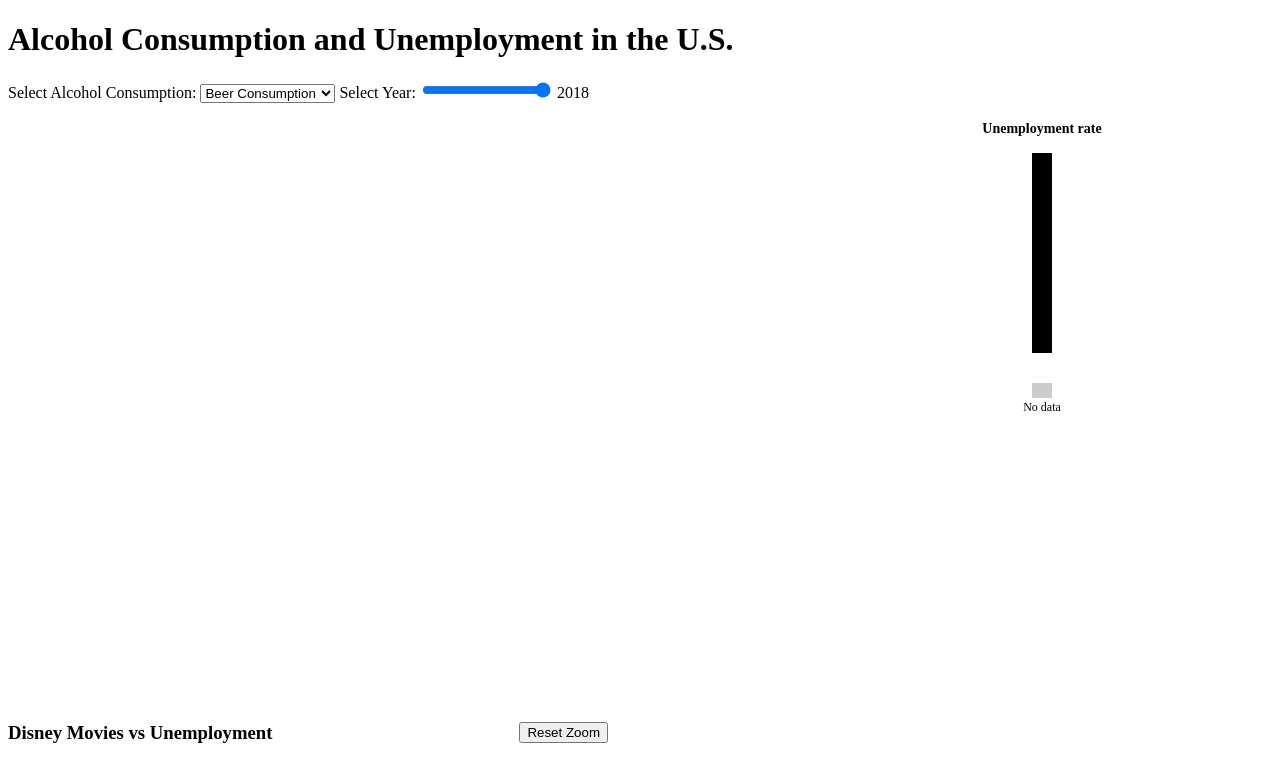
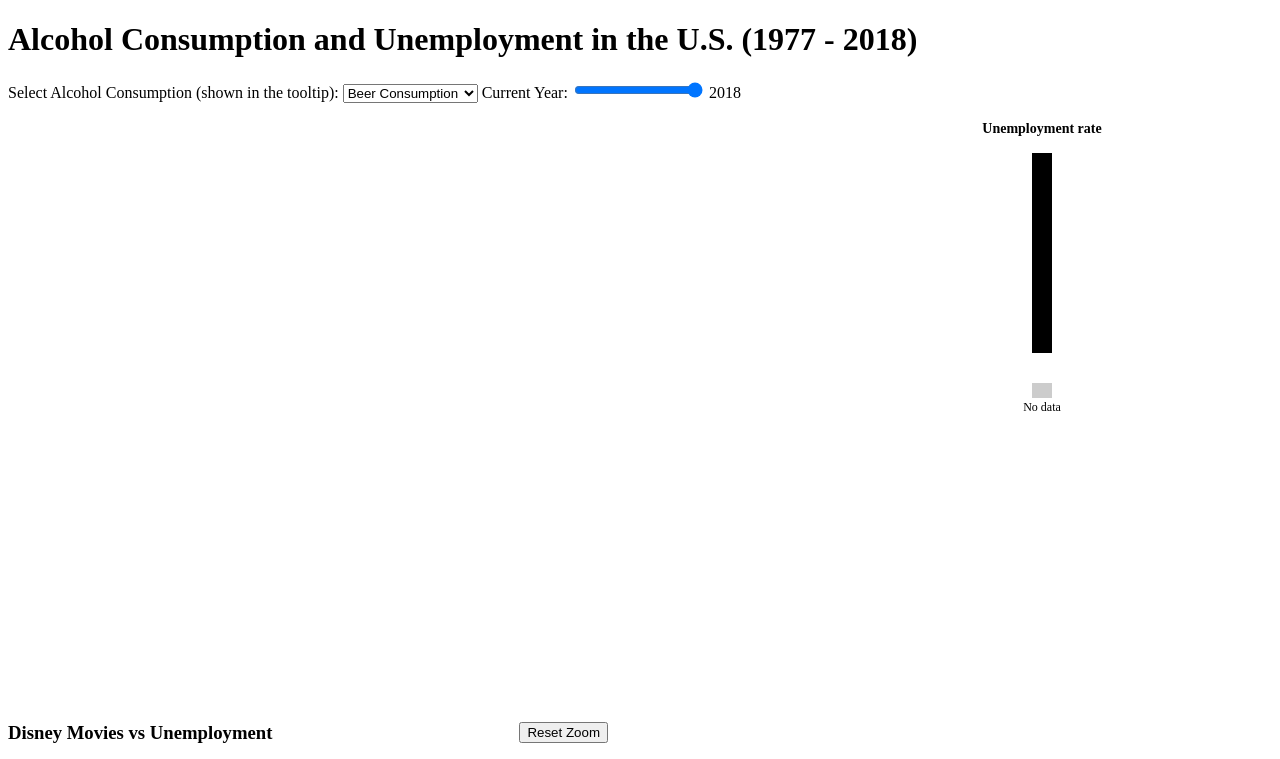
Before and after one commit to JadeWang-919/INFO-5100-Project-3, a plain HTML site: page index.html in a window 1280 px wide. Shown: the top 759 px of the page. Drawn offline with nearby package versions, Linux system fonts and the light colour scheme; no server answers.

Commit message:
Change some text in html

```diff
--- a/index.html
+++ b/index.html
@@ -10,8 +10,8 @@
     <link rel="stylesheet" href="Jade.css" />
   </head>
   <body>
-    <h1>Alcohol Consumption and Unemployment in the U.S.</h1>
-    <label for="dataType">Select Alcohol Consumption:</label>
+    <h1>Alcohol Consumption and Unemployment in the U.S. (1977 - 2018)</h1>
+    <label for="dataType">Select Alcohol Consumption (shown in the tooltip):</label>
     <select id="dataType">
       <option value="ethanol_beer_gallons_per_capita">Beer Consumption</option>
       <option value="ethanol_wine_gallons_per_capita">Wine Consumption</option>
@@ -20,7 +20,7 @@
       </option>
     </select>
 
-    <label for="yearSlider">Select Year:</label>
+    <label for="yearSlider">Current Year:</label>
     <input
       type="range"
       id="yearSlider"
```
